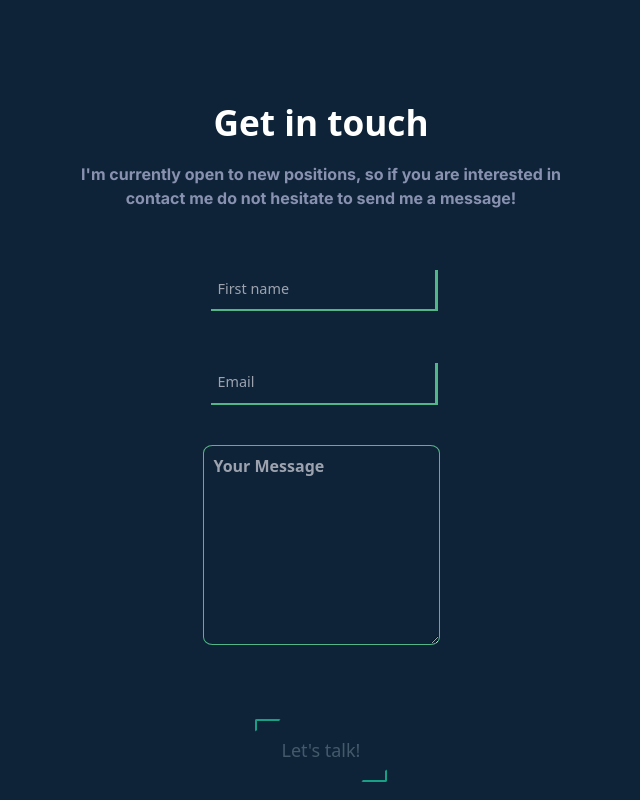
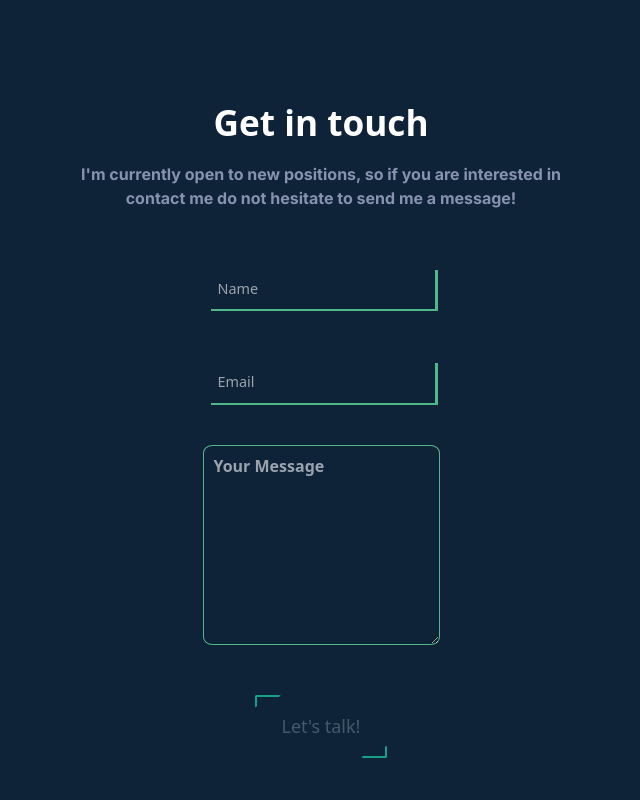
Before and after one commit to StefanoCutri/portfolio, a React (Create React App) app: page / in a window 1280 px wide. Shown: the part 3479-4279 px from the top of the page, without its empty margins (319-959 px from the left). Built offline with nearby package versions, Linux system fonts and the light colour scheme.

Commit message:
EmailJS installed an seted up

```diff
--- a/package.json
+++ b/package.json
@@ -3,6 +3,7 @@
   "version": "0.1.0",
   "private": true,
   "dependencies": {
+    "@emailjs/browser": "^3.11.0",
     "@fortawesome/fontawesome-svg-core": "^6.4.0",
     "@fortawesome/free-brands-svg-icons": "^6.4.0",
     "@fortawesome/free-solid-svg-icons": "^6.4.0",
--- a/src/components/Contact.js
+++ b/src/components/Contact.js
@@ -1,10 +1,33 @@
-import React from "react";
+import React, { useRef } from "react";
+import emailjs from '@emailjs/browser';
 import { FontAwesomeIcon } from "@fortawesome/react-fontawesome";
+import { faGithub, faLinkedin } from "@fortawesome/free-brands-svg-icons";
+import "../styles/contact.css";
 
-import "../styles/contact.css";
-import { faGithub, faLinkedin } from "@fortawesome/free-brands-svg-icons";
+
 
 export const Contact = () => {
+  const form = useRef();
+
+  const sendEmail = (e) => {
+    e.preventDefault();
+
+    emailjs
+      .sendForm(
+        "service_l93nyxm",
+        "template_cr9bxtu",
+        form.current,
+        "kg3iXeVEPLg6L0gl6"
+      )
+      .then(
+        (result) => {
+          console.log(result.text);
+        },
+        (error) => {
+          console.log(error.text);
+        }
+      );
+  };
   return (
     <div className="info-container relative" id="contact">
       <div className="flex flex-row items-center justify-center mb-3 pt-[25%] contact-info">
@@ -16,31 +39,33 @@ export const Contact = () => {
           contact me do not hesitate to send me a message!
         </p>
       </div>
-      <form>
+      <form ref={form} onSubmit={sendEmail}>
         <div
           className="flex flex-col justify-start
          items-center p-2"
         >
-          <input type="text" placeholder="First name" />
+          <input type="text" placeholder="Name" name="user_name" />
         </div>
         <div
           className="flex flex-col justify-start
          items-center p-2"
         >
-          <input type="text" placeholder="Email" />
+          <input type="text" placeholder="Email" name="user_email" />
         </div>
         <div
           className="flex flex-col justify-start
          items-center p-2"
         >
-          <textarea placeholder="Your Message"></textarea>
+          <textarea placeholder="Your Message" name="message"></textarea>
+        </div>
+        <div className="flex flex-col items-center justify-evenly mt-3">
+          <a
+            href="mailto:stefanocutristecco@gmail.com"
+          >
+            <button className="button type3">Let's talk!</button>
+          </a>
         </div>
       </form>
-      <div className="flex flex-col items-center justify-evenly mt-10">
-        <a href="mailto:stefanocutristecco@gmail.com?subject=Email Subject&body=Contents of email">
-          <button className="button type3">Let's talk!</button>
-        </a>
-      </div>
       <div className="flex flex-col items-start justify-end h-[10%] social-links">
         <div className="flex flex-row justify-evenly pl-3 pb-2 socials-container">
           <a href="https://github.com/stefanocutri" className="pr-3">
```
Also changed, not shown: 1 other file (tests, documents, lock files or other folders).
